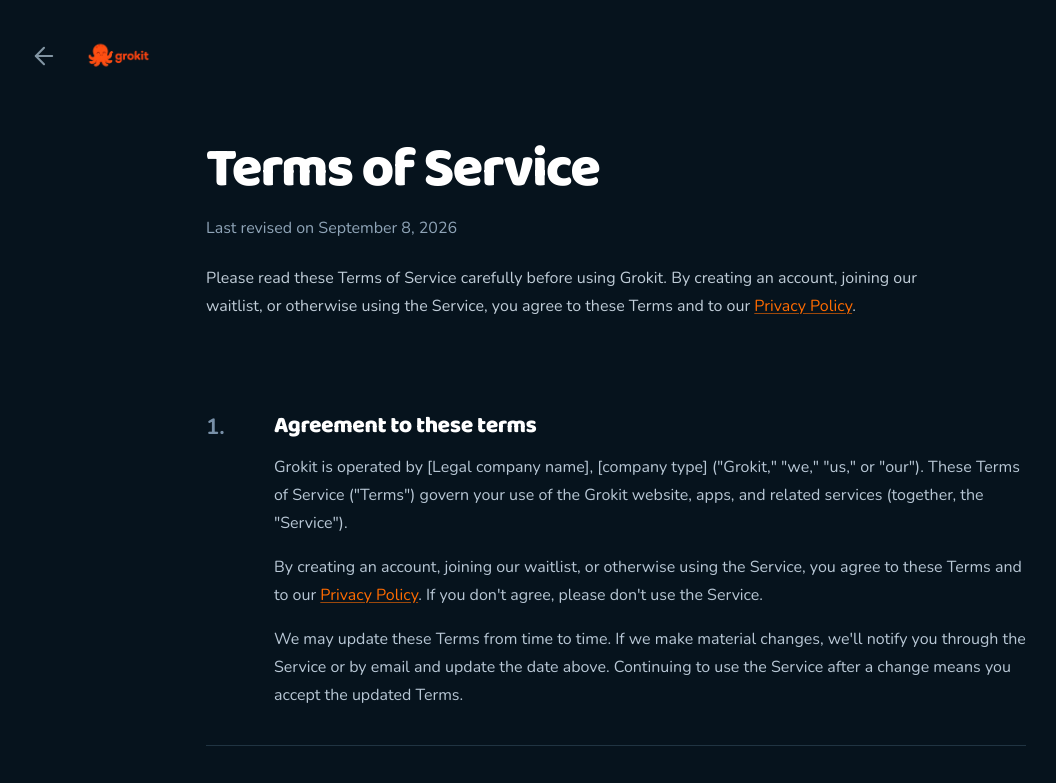
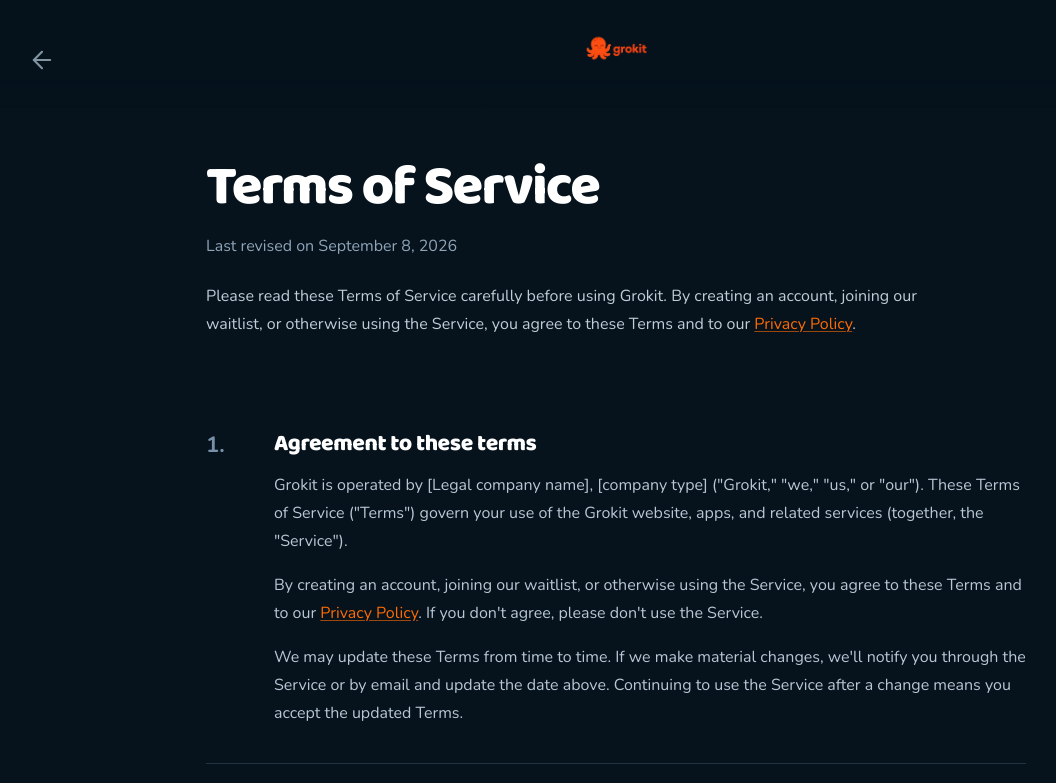
Before and after one commit to Grokitapp/grokit-landing, a React (Vite) app: page /terms in a window 1280 px wide. Shown: the top 783 px of the page, without its empty margins (24-1080 px from the left). Built offline with nearby package versions, Linux system fonts and the light colour scheme; no server answers; what aws-amplify would draw is missing.

Commit message:
updated top of pages

```diff
--- a/pages/Privacypolicy.tsx
+++ b/pages/Privacypolicy.tsx
@@ -21,7 +21,7 @@
 // - Data Protection / Grievance Officer details, if required
 // - EU/UK representative details, if required
 //
-// Please have the final document reviewed by qualified legal counsel.
+// Please have the final Privacy Policy reviewed by qualified legal counsel.
 // ---------------------------------------------------------------------------
 
 const LAST_REVISED = 'September 8, 2026';
@@ -56,7 +56,6 @@
           sm:gap-5
         "
       >
-        {/* Section number */}
         <div
           aria-hidden="true"
           className="
@@ -72,7 +71,6 @@
           {number}.
         </div>
 
-        {/* Section content */}
         <div className="min-w-0">
           <h2
             className="
@@ -183,35 +181,59 @@
   return (
     <div className="min-h-[100dvh] bg-[#06131D] text-white">
       {/* ================================================================= */}
-      {/* HEADER                                                            */}
+      {/* FIXED HEADER                                                      */}
       {/* ================================================================= */}
 
       <header
         className="
-          mx-auto
-          flex
-          w-full
-          max-w-[1440px]
-          items-center
-          px-6
-          pt-7
-          sm:px-10
-          sm:pt-8
-          lg:px-12
-          lg:pt-9
+          fixed
+          inset-x-0
+          top-0
+          z-50
+          h-[108px]
+          pointer-events-none
         "
       >
-        {/* Plain back button */}
+        {/* Subtle top blur / glass layer */}
+        <div
+          className="
+            absolute
+            inset-0
+            bg-[#06131D]/70
+            backdrop-blur-[10px]
+            [-webkit-backdrop-filter:blur(10px)]
+          "
+        />
+
+        {/* Very subtle fade at the bottom */}
+        <div
+          className="
+            absolute
+            inset-x-0
+            bottom-0
+            h-10
+            bg-gradient-to-b
+            from-[#06131D]/10
+            to-transparent
+          "
+        />
+
+        {/* --------------------------------------------------------------- */}
+        {/* BACK BUTTON                                                      */}
+        {/* --------------------------------------------------------------- */}
+
         <button
           type="button"
           onClick={() => navigate(-1)}
           aria-label="Go back"
           className="
-            group
+            pointer-events-auto
+            absolute
+            left-6
+            top-[42px]
             flex
-            h-10
-            w-10
-            shrink-0
+            h-9
+            w-9
             items-center
             justify-center
             bg-transparent
@@ -222,6 +244,8 @@
             hover:text-white
             focus:outline-none
             focus-visible:text-white
+            sm:left-10
+            lg:left-12
           "
         >
           <ArrowLeft
@@ -230,21 +254,29 @@
               w-7
               transition-transform
               duration-200
-              group-hover:-translate-x-0.5
+              hover:-translate-x-0.5
             "
             strokeWidth={1.8}
           />
         </button>
 
-        {/* Large Grokit logo */}
+        {/* --------------------------------------------------------------- */}
+        {/* CENTERED GROKIT LOGO                                             */}
+        {/* --------------------------------------------------------------- */}
+
         <Link
           to="/"
           aria-label="Grokit home"
           className="
-            ml-5
+            pointer-events-auto
+            absolute
+            left-1/2
+            top-[32px]
             flex
+            -translate-x-1/2
             items-center
             transition-opacity
+            duration-200
             hover:opacity-90
           "
         >
@@ -266,11 +298,11 @@
           max-w-[900px]
           px-6
           pb-24
-          pt-12
+          pt-[148px]
           sm:px-8
-          sm:pt-14
+          sm:pt-[154px]
           lg:px-10
-          lg:pt-16
+          lg:pt-[158px]
         "
       >
         {/* ================================================================= */}
--- a/pages/Terms.tsx
+++ b/pages/Terms.tsx
@@ -52,7 +52,6 @@
           sm:gap-5
         "
       >
-        {/* Section number */}
         <div
           aria-hidden="true"
           className="
@@ -68,7 +67,6 @@
           {number}.
         </div>
 
-        {/* Section content */}
         <div className="min-w-0">
           <h2
             className="
@@ -179,35 +177,59 @@
   return (
     <div className="min-h-[100dvh] bg-[#06131D] text-white">
       {/* ================================================================= */}
-      {/* HEADER                                                            */}
+      {/* FIXED HEADER                                                      */}
       {/* ================================================================= */}
 
       <header
         className="
-          mx-auto
-          flex
-          w-full
-          max-w-[1440px]
-          items-center
-          px-6
-          pt-7
-          sm:px-10
-          sm:pt-8
-          lg:px-12
-          lg:pt-9
+          fixed
+          inset-x-0
+          top-0
+          z-50
+          h-[108px]
+          pointer-events-none
         "
       >
-        {/* Plain back button */}
+        {/* Subtle top blur / glass layer */}
+        <div
+          className="
+            absolute
+            inset-0
+            bg-[#06131D]/70
+            backdrop-blur-[10px]
+            [-webkit-backdrop-filter:blur(10px)]
+          "
+        />
+
+        {/* Very subtle fade at the bottom of the header */}
+        <div
+          className="
+            absolute
+            inset-x-0
+            bottom-0
+            h-10
+            bg-gradient-to-b
+            from-[#06131D]/10
+            to-transparent
+          "
+        />
+
+        {/* --------------------------------------------------------------- */}
+        {/* BACK BUTTON                                                      */}
+        {/* --------------------------------------------------------------- */}
+
         <button
           type="button"
           onClick={() => navigate(-1)}
           aria-label="Go back"
           className="
-            group
+            pointer-events-auto
+            absolute
+            left-6
+            top-[42px]
             flex
-            h-10
-            w-10
-            shrink-0
+            h-9
+            w-9
             items-center
             justify-center
             bg-transparent
@@ -218,6 +240,8 @@
             hover:text-white
             focus:outline-none
             focus-visible:text-white
+            sm:left-10
+            lg:left-12
           "
         >
           <ArrowLeft
@@ -226,21 +250,29 @@
               w-7
               transition-transform
               duration-200
-              group-hover:-translate-x-0.5
+              hover:-translate-x-0.5
             "
             strokeWidth={1.8}
           />
         </button>
 
-        {/* Large Grokit logo */}
+        {/* --------------------------------------------------------------- */}
+        {/* CENTERED GROKIT LOGO                                             */}
+        {/* --------------------------------------------------------------- */}
+
         <Link
           to="/"
           aria-label="Grokit home"
           className="
-            ml-5
+            pointer-events-auto
+            absolute
+            left-1/2
+            top-[32px]
             flex
+            -translate-x-1/2
             items-center
             transition-opacity
+            duration-200
             hover:opacity-90
           "
         >
@@ -262,11 +294,11 @@
           max-w-[900px]
           px-6
           pb-24
-          pt-12
+          pt-[148px]
           sm:px-8
-          sm:pt-14
+          sm:pt-[154px]
           lg:px-10
-          lg:pt-16
+          lg:pt-[158px]
         "
       >
         {/* ================================================================= */}
@@ -590,8 +622,7 @@
               to store, process, and use Your Content, including
               by sending it to our service providers, solely to
               operate, maintain, secure, and improve the Service
-              for you, for example to generate and personalize
-              your journeys.
+              for you.
             </Bullet>
 
             <Bullet>
@@ -606,13 +637,13 @@
 
           <p>
             Please don't submit sensitive personal information
-            (such as government IDs, financial account numbers,
-            or health records) in prompts or notes.
+            such as government IDs, financial account numbers, or
+            health records in prompts or notes.
           </p>
         </Section>
 
         {/* ================================================================= */}
-        {/* 8. GENERATED CONTENT RIGHTS                                       */}
+        {/* 8. GENERATED CONTENT                                              */}
         {/* ================================================================= */}
 
         <Section
@@ -650,10 +681,10 @@
             providers. When you use the Service, some of Your
             Content may be processed by these providers so we can
             deliver it. Your use of third-party sign-in options
-            (like Google) is also subject to that provider's
-            terms. We aren't responsible for third-party
-            services outside our control. See our Privacy Policy
-            for details.
+            like Google is also subject to that provider's terms.
+            We aren't responsible for third-party services
+            outside our control. See our Privacy Policy for
+            details.
           </p>
         </Section>
 
@@ -727,7 +758,7 @@
           <p>
             We respect intellectual property rights. If you
             believe content on the Service infringes your
-            copyright, please contact <ContactLink /> with: your
+            copyright, please contact <ContactLink /> with your
             contact details, a description of the work, where it
             appears on the Service, a statement that you believe
             the use is not authorized, and a statement that the
@@ -803,9 +834,8 @@
             account at any time. We may suspend or end your
             access if you violate these Terms, put the Service or
             others at risk, or if we stop providing the Service.
-            Sections that by their nature should continue (such
-            as ownership, disclaimers, and liability limits)
-            survive termination.
+            Sections that by their nature should continue survive
+            termination.
           </p>
 
           <p>
```
